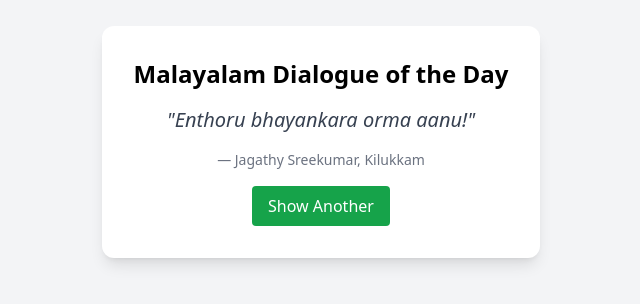
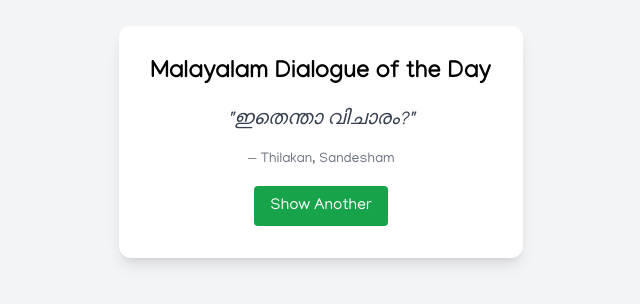
Before and after one commit to nidhinrajan/dialogue-of-the-day, a plain HTML site: page index.html in a window 1280 px wide. Shown: the part 258-562 px from the top of the page, without its empty margins (319-959 px from the left). Drawn offline with nearby package versions, Linux system fonts and the light colour scheme.

Commit message:
Added Malayalam font and updated dialogues

```diff
--- a/dialogues.json
+++ b/dialogues.json
@@ -13,5 +13,11 @@
       "dialogue": "Enthoru bhayankara orma aanu!",
       "movie": "Kilukkam",
       "actor": "Jagathy Sreekumar"
-    }
+    },
+    {
+        "dialogue": "ഇതെന്താ വിചാരം?",
+        "movie": "Sandesham",
+        "actor": "Thilakan"
+      }
+
   ]
--- a/index.html
+++ b/index.html
@@ -4,9 +4,10 @@
   <meta charset="UTF-8" />
   <meta name="viewport" content="width=device-width, initial-scale=1.0" />
   <title>Dialogue of the Day</title>
+  <link href="https://fonts.googleapis.com/css2?family=Manjari:wght@400;700&display=swap" rel="stylesheet">
   <script src="https://cdn.tailwindcss.com"></script>
 </head>
-<body class="bg-gray-100 flex items-center justify-center h-screen">
+<body class="bg-gray-100 flex items-center justify-center h-screen font-[Manjari]">
   <div class="bg-white shadow-lg rounded-xl p-8 max-w-md text-center">
     <h1 class="text-2xl font-bold mb-4">Malayalam Dialogue of the Day</h1>
     <p id="dialogue" class="text-xl italic text-gray-700 mb-4"></p>
```
